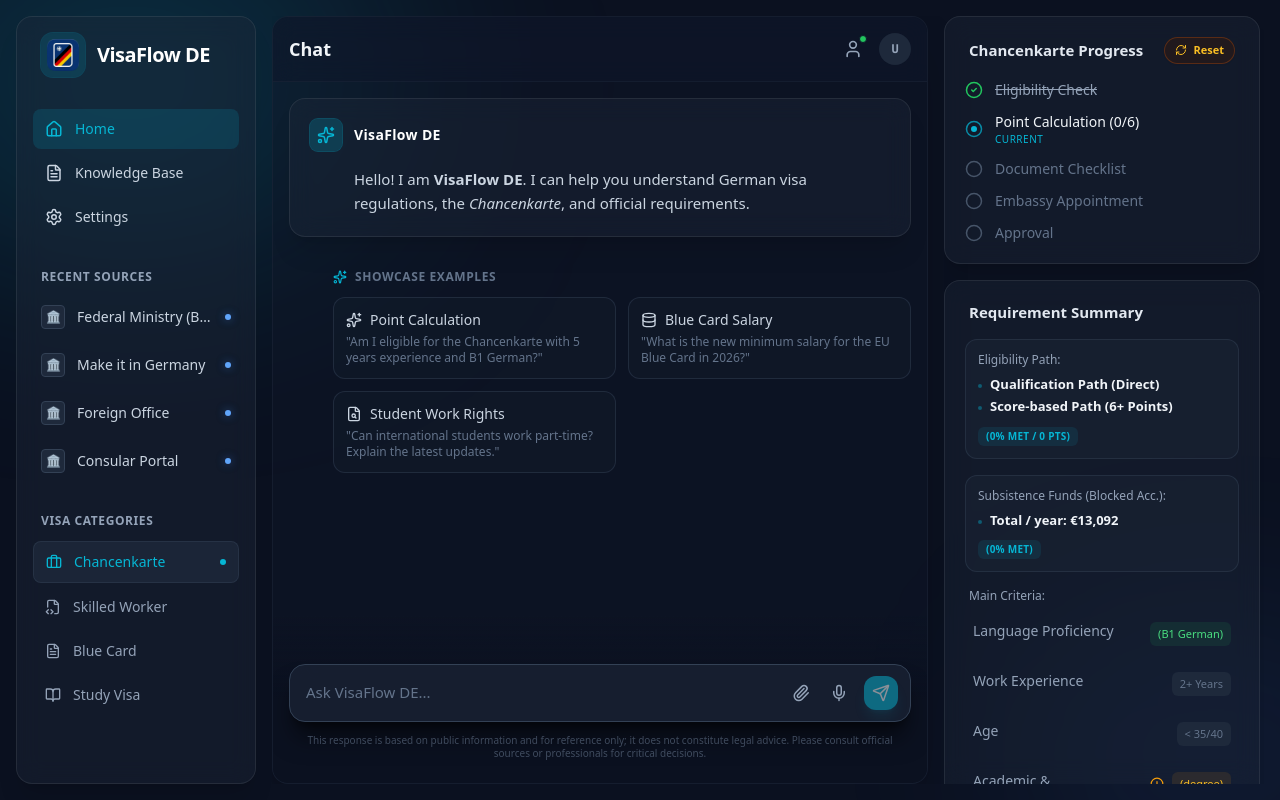
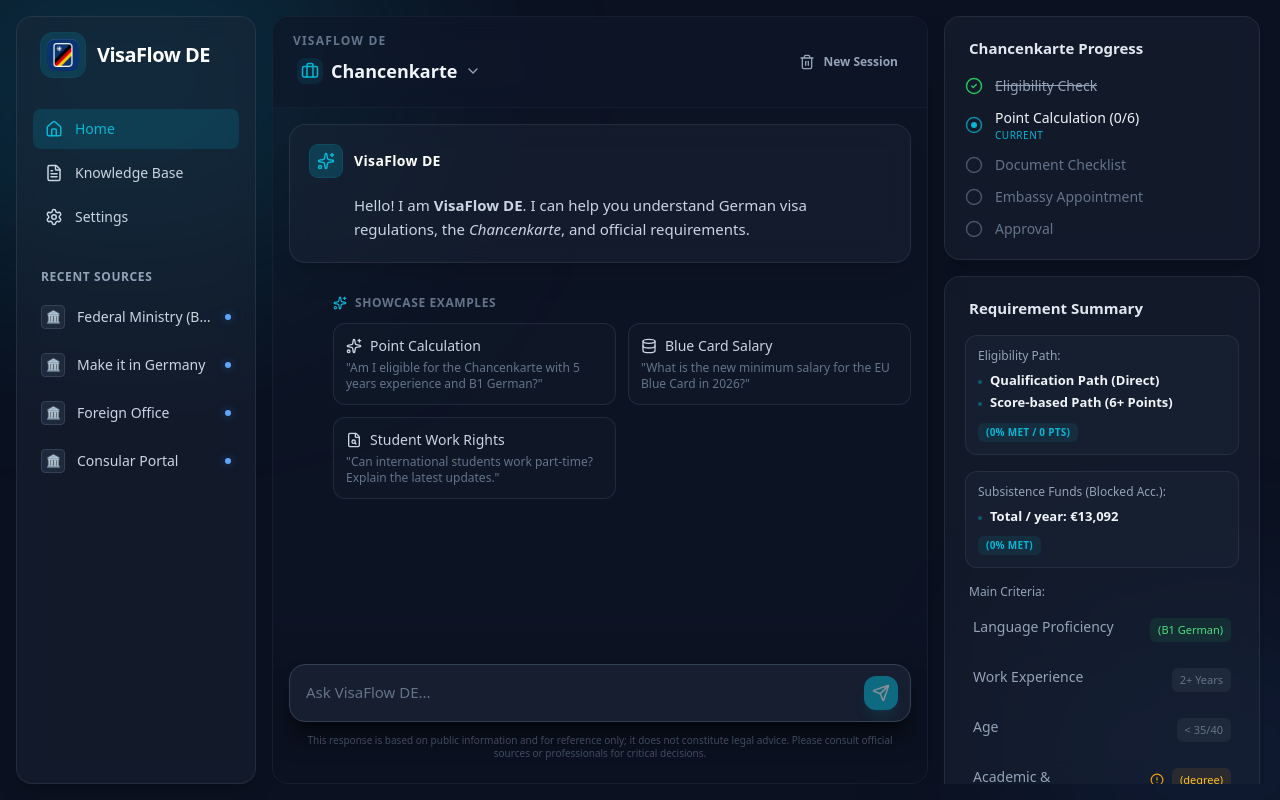
Before and after one commit to ToooAir/german-visa-rag, a React (Vite) app in the folder frontend/: page / in a window 1280 px wide. Built offline with nearby package versions, Linux system fonts and the light colour scheme.

Commit message:
feat: Implement visa category selection in the chat header and add new session functionality.

```diff
--- a/frontend/src/components/ChatArea.tsx
+++ b/frontend/src/components/ChatArea.tsx
@@ -2,15 +2,28 @@ import { useState, useRef, useEffect } from 'react';
 import ReactMarkdown from 'react-markdown';
 import remarkGfm from 'remark-gfm';
 import { motion, AnimatePresence } from 'framer-motion';
-import { MoreVertical, Paperclip, Mic, Send, User, ShieldCheck, ExternalLink, Loader2, Sparkles, Database, FileSearch } from 'lucide-react';
+import {
+  MoreVertical, Send, ShieldCheck, ExternalLink, Loader2, Sparkles,
+  Database, FileSearch, Trash2, ChevronDown, Briefcase,
+  Award, BadgeCheck, GraduationCap
+} from 'lucide-react';
 import { useChatStore, Message, Source } from '../stores/chatStore';
 import { useTranslation } from '../translations';
 
+// Mapping for visa categories: Store ID -> Display Metadata
+const VISA_METADATA: Record<string, { labelKey: string, icon: React.ElementType }> = {
+  chancenkarte: { labelKey: 'chancenkarte', icon: Briefcase },
+  skilled_worker: { labelKey: 'skilledWorker', icon: Award },
+  blue_card: { labelKey: 'blueCard', icon: BadgeCheck },
+  student_visa: { labelKey: 'studyVisa', icon: GraduationCap }
+};
+
 export function ChatArea({ className = '' }: { className?: string }) {
-  const { messages, isLoading, sendMessage } = useChatStore();
+  const { messages, sendMessage, isLoading, activeVisaCategory, setActiveVisaCategory } = useChatStore();
+  const { t } = useTranslation();
   const [input, setInput] = useState('');
+  const [isSelectorOpen, setIsSelectorOpen] = useState(false);
   const scrollContainerRef = useRef<HTMLDivElement>(null);
-  const { t } = useTranslation();
 
   // Auto-scroll to bottom
   useEffect(() => {
@@ -29,20 +42,94 @@ export function ChatArea({ className = '' }: { className?: string }) {
     }
   };
 
+  // Get current metadata
+  const currentMeta = VISA_METADATA[activeVisaCategory || 'chancenkarte'] || VISA_METADATA.chancenkarte;
+  const ActiveIcon = currentMeta.icon;
+
   return (
     <div className={`flex flex-col h-full bg-white/40 dark:bg-slate-900/40 rounded-2xl relative border border-slate-200/50 dark:border-slate-800/50 shadow-2xl overflow-hidden ${className}`}>
       {/* Header */}
-      <div className="flex items-center justify-between p-4 border-b border-slate-200/50 dark:border-slate-800/50 bg-white/50 dark:bg-slate-900/50 backdrop-blur-md z-10">
-        <h2 className="text-lg font-semibold text-slate-800 dark:text-slate-100 flex items-center gap-2">
-          {t.chatHeader} {isLoading && <Loader2 className="w-4 h-4 animate-spin text-accent" />}
-        </h2>
-        <div className="flex items-center gap-3 text-slate-500 dark:text-slate-400">
-          <button className="p-1 hover:text-slate-900 dark:hover:text-white transition-colors relative">
-            <User size={20} />
-            <div className="absolute top-0 right-0 w-2 h-2 bg-green-500 rounded-full border border-white dark:border-slate-900" />
-          </button>
-          <button className="p-1 hover:text-slate-900 dark:hover:text-white transition-colors bg-slate-200 dark:bg-slate-800 rounded-full w-8 h-8 flex items-center justify-center text-xs font-bold font-mono">
-            U
+      <div className="flex items-center justify-between p-4 border-b border-slate-200/50 dark:border-slate-800/50 bg-white/50 dark:bg-slate-900/50 backdrop-blur-md z-20">
+        <div className="flex items-center gap-3 relative">
+          <div className="flex flex-col">
+            <h2 className="text-xs font-bold text-slate-400 dark:text-slate-500 uppercase tracking-widest mb-0.5 ml-1">
+              VisaFlow DE
+            </h2>
+            <button
+              onClick={() => setIsSelectorOpen(!isSelectorOpen)}
+              className="flex items-center gap-2 px-2 py-1.5 rounded-xl hover:bg-slate-100 dark:hover:bg-slate-800 transition-colors group"
+            >
+              <div className="p-1 bg-accent/10 rounded-lg text-accent">
+                <ActiveIcon size={18} />
+              </div>
+              <span className="text-lg font-bold text-slate-800 dark:text-slate-100">
+                {activeVisaCategory ? (t as Record<string, any>)[currentMeta.labelKey] : t.chatHeader}
+              </span>
+              <ChevronDown size={16} className={`text-slate-400 transition-transform duration-300 ${isSelectorOpen ? 'rotate-180' : ''}`} />
+              {isLoading && <Loader2 className="w-4 h-4 animate-spin text-accent ml-1" />}
+            </button>
+          </div>
+
+          {/* Visa Selector Dropdown */}
+          <AnimatePresence>
+            {isSelectorOpen && (
+              <>
+                <motion.div
+                  initial={{ opacity: 0 }}
+                  animate={{ opacity: 1 }}
+                  exit={{ opacity: 0 }}
+                  className="fixed inset-0 z-30"
+                  onClick={() => setIsSelectorOpen(false)}
+                />
+                <motion.div
+                  initial={{ opacity: 0, y: 10, scale: 0.95 }}
+                  animate={{ opacity: 1, y: 0, scale: 1 }}
+                  exit={{ opacity: 0, y: 10, scale: 0.95 }}
+                  className="absolute top-[110%] left-0 w-64 bg-white dark:bg-slate-900 rounded-2xl border border-slate-200 dark:border-slate-800 shadow-2xl p-2 z-40 backdrop-blur-xl"
+                >
+                  <div className="flex flex-col gap-1">
+                    {Object.entries(VISA_METADATA).map(([id, meta]) => {
+                      const Icon = meta.icon;
+                      const isActive = activeVisaCategory === id;
+                      return (
+                        <button
+                          key={id}
+                          onClick={() => {
+                            setActiveVisaCategory(id);
+                            setIsSelectorOpen(false);
+                          }}
+                          className={`flex items-center gap-3 px-3 py-2.5 rounded-xl transition-all duration-200 ${
+                            isActive
+                              ? 'bg-accent/10 text-accent font-bold'
+                              : 'text-slate-600 dark:text-slate-400 hover:bg-slate-100 dark:hover:bg-slate-800 hover:text-slate-900 dark:hover:text-slate-200'
+                          }`}
+                        >
+                          <div className={`p-1.5 rounded-lg ${isActive ? 'bg-accent/20' : 'bg-slate-100 dark:bg-slate-800 text-slate-400'}`}>
+                            <Icon size={16} />
+                          </div>
+                          <span className="flex-1 text-left text-sm">{(t as Record<string, any>)[meta.labelKey]}</span>
+                          {isActive && <div className="w-1.5 h-1.5 rounded-full bg-accent shadow-[0_0_8px_rgba(var(--accent-rgb),0.5)]" />}
+                        </button>
+                      );
+                    })}
+                  </div>
+                </motion.div>
+              </>
+            )}
+          </AnimatePresence>
+        </div>
+        <div className="flex items-center gap-2">
+          <button
+            onClick={() => {
+              if (window.confirm(t.newSession + '?')) {
+                useChatStore.getState().newSession();
+              }
+            }}
+            className="flex items-center gap-2 px-3 py-1.5 rounded-xl text-slate-500 dark:text-slate-400 hover:text-rose-500 dark:hover:text-rose-400 hover:bg-rose-50 dark:hover:bg-rose-500/10 transition-all duration-200 group border border-transparent hover:border-rose-200 dark:hover:border-rose-500/20"
+            title={t.newSession}
+          >
+            <Trash2 size={16} className="group-hover:scale-110 transition-transform" />
+            <span className="text-xs font-semibold">{t.newSession}</span>
           </button>
         </div>
       </div>
@@ -52,7 +139,7 @@ export function ChatArea({ className = '' }: { className?: string }) {
         ref={scrollContainerRef}
         className="flex-1 overflow-y-auto p-4 flex flex-col gap-6 pb-24"
       >
-        <AnimatePresence>
+        <AnimatePresence initial={false}>
           {messages.map((msg) => (
             <ChatMessage key={msg.id} message={msg} />
           ))}
@@ -77,17 +164,11 @@ export function ChatArea({ className = '' }: { className?: string }) {
               }
             }}
             placeholder={t.askPlaceholder}
-            className="w-full bg-transparent text-slate-800 dark:text-slate-200 placeholder-slate-400 dark:placeholder-slate-500 py-4 pl-4 pr-32 outline-none text-[15px] resize-none overflow-hidden"
+            className="w-full bg-transparent text-slate-800 dark:text-slate-200 placeholder-slate-400 dark:placeholder-slate-500 py-4 pl-4 pr-14 outline-none text-[15px] resize-none overflow-hidden"
             rows={1}
             style={{ minHeight: '56px' }}
           />
           <div className="absolute right-3 flex items-center gap-1">
-            <button className="p-2 text-slate-500 dark:text-slate-400 hover:text-slate-800 dark:hover:text-slate-200 transition-colors rounded-lg hover:bg-slate-100/50 dark:hover:bg-slate-700/50" disabled={isLoading}>
-              <Paperclip size={18} />
-            </button>
-            <button className="p-2 text-slate-500 dark:text-slate-400 hover:text-slate-800 dark:hover:text-slate-200 transition-colors rounded-lg hover:bg-slate-100/50 dark:hover:bg-slate-700/50" disabled={isLoading}>
-              <Mic size={18} />
-            </button>
             <button
               onClick={handleSend}
               disabled={isLoading || !input.trim()}
--- a/frontend/src/components/InsightsPanel.tsx
+++ b/frontend/src/components/InsightsPanel.tsx
@@ -1,20 +1,20 @@
-import { CheckCircle2, Circle, AlertCircle, RefreshCw, Sparkles, FileText, CheckSquare } from 'lucide-react';
+import { CheckCircle2, Circle, AlertCircle, Sparkles, FileText, CheckSquare } from 'lucide-react';
 import { motion, AnimatePresence } from 'framer-motion';
 import { useChatStore } from '../stores/chatStore';
 import { useTranslation } from '../translations';
 
 export function InsightsPanel({ className = '' }: { className?: string }) {
-  const { checklist, requirements, activeVisaCategory, resetProgress } = useChatStore();
+  const { checklist, requirements, activeVisaCategory } = useChatStore();
   const { t, language } = useTranslation();
 
   // Map category to translation
   const getCategoryTitle = (cat: string | null) => {
     if (!cat) return '';
-    const key = cat.toLowerCase().replace(/\s+/g, '');
+    const key = cat.toLowerCase().replace(/[\s_-]+/g, '');
     if (key === 'chancenkarte') return t.chancenkarte;
-    if (key === 'skilledworker' || key === 'work_visa') return t.skilledWorker;
+    if (key === 'skilledworker' || key === 'skilled_worker') return t.skilledWorker;
     if (key === 'bluecard' || key === 'blue_card') return t.blueCard;
-    if (key === 'studyvisa' || key === 'student_visa') return t.studyVisa;
+    if (key === 'studentvisa' || key === 'student_visa' || key === 'studyvisa') return t.studyVisa;
     return cat;
   };
 
@@ -183,7 +183,7 @@ export function InsightsPanel({ className = '' }: { className?: string }) {
       return `0% ${t.met}`;
     };
 
-    if (cat === 'work_visa' || cat === 'skilledworker') {
+    if (cat === 'skilledWorker' || cat === 'work_visa') {
       const prog = checkStatus('1') || checkStatus('2') ? Math.round(((requirements.filter(r => r.id === '1' || r.id === '2').filter(r => r.status === 'required').length) / 2) * 100) : 0;
       cards.push({
         label: t.criteria.coreRequirement || 'Core Requirement',
@@ -250,7 +250,7 @@ export function InsightsPanel({ className = '' }: { className?: string }) {
       if (item.id === '3') {
          if (isFinMet && isLangMet && isQualMet && pts >= 6) displayItem.status = 'current';
       }
-    } else if (activeVisaCategory === 'blue_card') {
+    } else if (activeVisaCategory === 'blueCard' || activeVisaCategory === 'blue_card') {
       const isQualMet = requirements.some(r => r.id === '1' && r.status === 'required');
       const isContractMet = requirements.some(r => r.id === '2' && r.status === 'required');
       if (item.id === '1') {
@@ -264,7 +264,7 @@ export function InsightsPanel({ className = '' }: { className?: string }) {
       if (item.id === '3') {
          if (isQualMet && isContractMet) displayItem.status = 'current';
       }
-    } else if (activeVisaCategory === 'student_visa') {
+    } else if (activeVisaCategory === 'studyVisa' || activeVisaCategory === 'student_visa') {
       const isFinMet = requirements.some(r => r.id === '1' && r.status === 'required');
       const isLangMet = requirements.some(r => r.id === '2' && r.status === 'required');
       const isAdmitted = requirements.some(r => r.id === '4' && r.status === 'required');
@@ -279,7 +279,7 @@ export function InsightsPanel({ className = '' }: { className?: string }) {
       if (item.id === '3') {
         if (isAdmitted && isLangMet && isFinMet) displayItem.status = 'current';
       }
-    } else if (activeVisaCategory === 'work_visa') {
+    } else if (activeVisaCategory === 'skilledWorker' || activeVisaCategory === 'work_visa') {
       const isQualMet = requirements.some(r => r.id === '1' && r.status === 'required');
       const isLaborMet = requirements.some(r => r.id === '2' && r.status === 'required');
       if (item.id === '1') {
@@ -305,14 +305,6 @@ export function InsightsPanel({ className = '' }: { className?: string }) {
           <h3 className="text-[15px] font-semibold text-slate-800 dark:text-slate-200">
             {titlePrefix} {t.progress}
           </h3>
-          <button
-            onClick={resetProgress}
-            className="flex items-center gap-1.5 px-2.5 py-1 text-[11px] font-bold text-amber-600 dark:text-amber-400 bg-amber-50 dark:bg-amber-950/30 hover:bg-amber-100 dark:hover:bg-amber-900/40 rounded-full border border-amber-200/50 dark:border-amber-800/50 transition-all cursor-pointer group shadow-sm active:scale-95"
-            title={t.resetProgress}
-          >
-            <RefreshCw size={12} className="group-hover:rotate-180 transition-transform duration-500" />
-            <span>{t.reset}</span>
-          </button>
         </div>
         <div className="space-y-3">
           <AnimatePresence mode="popLayout">
--- a/frontend/src/components/Sidebar.tsx
+++ b/frontend/src/components/Sidebar.tsx
@@ -1,15 +1,10 @@
-import { Home, FileText, Settings, Briefcase, FileCode2, BookOpen } from 'lucide-react';
+import { Home, FileText, Settings } from 'lucide-react';
 import { NavLink } from 'react-router-dom';
 import { useChatStore } from '../stores/chatStore';
 import { useTranslation } from '../translations';
 
 export function Sidebar({ className = '' }: { className?: string }) {
-  const { activeVisaCategory, setActiveVisaCategory } = useChatStore();
   const { t } = useTranslation();
-
-  const handleCategoryClick = (category: string) => {
-    setActiveVisaCategory(category);
-  };
 
   return (
     <div className={`glass-panel flex flex-col p-4 h-full overflow-y-auto ${className}`}>
@@ -53,37 +48,6 @@ export function Sidebar({ className = '' }: { className?: string }) {
           ))}
         </div>
       </div>
-
-      {/* Visa Categories */}
-      <div>
-        <h2 className="text-xs font-semibold text-slate-500 dark:text-slate-400 uppercase tracking-wider px-2 mb-3">{t.visaCategories}</h2>
-        <div className="flex flex-col gap-1">
-          <CategoryItem
-            icon={<Briefcase size={16} />}
-            label={t.chancenkarte}
-            active={activeVisaCategory === 'chancenkarte'}
-            onClick={() => handleCategoryClick('chancenkarte')}
-          />
-          <CategoryItem
-            icon={<FileCode2 size={16} />}
-            label={t.skilledWorker}
-            active={activeVisaCategory === 'work_visa'}
-            onClick={() => handleCategoryClick('work_visa')}
-          />
-          <CategoryItem
-            icon={<FileText size={16} />}
-            label={t.blueCard}
-            active={activeVisaCategory === 'blue_card'}
-            onClick={() => handleCategoryClick('blue_card')}
-          />
-          <CategoryItem
-            icon={<BookOpen size={16} />}
-            label={t.studyVisa}
-            active={activeVisaCategory === 'student_visa'}
-            onClick={() => handleCategoryClick('student_visa')}
-          />
-        </div>
-      </div>
     </div>
   );
 }
@@ -122,15 +86,3 @@ function SourceItem({ title, url, favicon, official = false }: { title: string,
     </a>
   );
 }
-
-function CategoryItem({ icon, label, active = false, onClick }: { icon: React.ReactNode, label: string, active?: boolean, onClick?: () => void }) {
-  return (
-    <button onClick={onClick} className={`flex items-center gap-3 px-3 py-2.5 rounded-lg text-sm transition-colors ${
-      active ? 'bg-slate-200/80 dark:bg-slate-800/80 text-accent border border-slate-300/50 dark:border-slate-700/50' : 'text-slate-600 dark:text-slate-400 hover:text-slate-900 dark:hover:text-slate-200 hover:bg-slate-200/50 dark:hover:bg-slate-800/30'
-    }`}>
-      {icon}
-      <span className="flex-1 text-left">{label}</span>
-      {active && <div className="w-1.5 h-1.5 rounded-full bg-accent" />}
-    </button>
-  );
-}
--- a/frontend/src/stores/chatStore.ts
+++ b/frontend/src/stores/chatStore.ts
@@ -49,6 +49,7 @@ interface ChatState {
   updateMilestone: (milestoneId: string, status: 'completed' | 'current' | 'pending', autoDetected?: boolean) => void;
   updateRequirement: (id: string, value: string, status: 'required' | 'info' | 'warning') => void;
   sendMessage: (content: string) => Promise<void>;
+  newSession: () => void;
 }
 
 export const useChatStore = create<ChatState>()(
@@ -99,7 +100,7 @@ export const useChatStore = create<ChatState>()(
     let checklist: ChecklistItem[] = [];
     let requirements: Requirement[] = [];
 
-    if (cat === 'work_visa') {
+    if (cat === 'skilled_worker' || cat === 'skilledWorker') {
       checklist = [
         { id: '1', title: 'Professional Qualifications', status: 'pending' },
         { id: '2', title: 'Full-time Contract', status: 'pending' },
@@ -111,7 +112,7 @@ export const useChatStore = create<ChatState>()(
         { id: '3', label: '45+ Age Clause', value: '-', status: 'info' },
         { id: '4', label: 'Language (Flexible)', value: '-', status: 'info' }
       ];
-    } else if (cat === 'blue_card') {
+    } else if (cat === 'blue_card' || cat === 'blueCard') {
       checklist = [
         { id: '1', title: 'Degree Recognition', status: 'pending' },
         { id: '2', title: 'High Salary Threshold', status: 'pending' },
@@ -122,7 +123,7 @@ export const useChatStore = create<ChatState>()(
         { id: '2', label: 'German Full-time Contract', value: '-', status: 'info' },
         { id: '3', label: 'PR Bonus (Language)', value: '-', status: 'info' }
       ];
-    } else if (cat === 'student_visa') {
+    } else if (cat === 'student_visa' || cat === 'studyVisa') {
       checklist = [
         { id: '1', title: 'Finance & Language', status: 'pending' },
         { id: '2', title: 'University Admission', status: 'pending' },
@@ -131,7 +132,7 @@ export const useChatStore = create<ChatState>()(
       requirements = [
         { id: '1', label: 'Financial Proof', value: '-', status: 'info' },
         { id: '2', label: 'Language Ability', value: '-', status: 'info' },
-        { id: '3', label: 'Health Insurance', value: '-', status: 'info' },
+        { id: '3', label: 'Health Insurance', status: 'info', value: '-' },
         { id: '4', label: 'Pre-study Qualifications', value: '-', status: 'info' }
       ];
     } else {
@@ -227,10 +228,15 @@ export const useChatStore = create<ChatState>()(
         },
         body: JSON.stringify({
           query: content,
-          language: useSettingsStore.getState().language,
           visa_type: useChatStore.getState().activeVisaCategory || undefined,
-          requirements: get().requirements
-        }),
+          language: (window as any).VITE_LANG || 'zh-TW',
+          requirements: useChatStore.getState().requirements?.map(r => ({
+            id: r.id,
+            label: r.label,
+            value: r.value,
+            status: r.status
+          }))
+        })
       });
 
       if (!response.ok) {
@@ -344,6 +350,20 @@ export const useChatStore = create<ChatState>()(
     } finally {
       set({ isLoading: false });
     }
+  },
+
+  newSession: () => {
+    const welcomeMsg = get().messages.find(m => m.id === 'welcome') || {
+      id: 'welcome',
+      role: 'assistant',
+      content: 'Hello! I am **VisaFlow DE**. I can help you understand German visa regulations, the *Chancenkarte*, and official requirements.'
+    };
+
+    set({
+      messages: [welcomeMsg],
+      recentSources: []
+    });
+    get().resetProgress();
   }
 }), {
   name: 'visa-rag-chat-storage',
--- a/frontend/src/translations.ts
+++ b/frontend/src/translations.ts
@@ -31,6 +31,7 @@ export const translations = {
     showcaseExamples: 'Showcase Examples',
     you: 'You',
     disclaimer: 'This response is based on public information and for reference only; it does not constitute legal advice. Please consult official sources or professionals for critical decisions.',
+    newSession: 'New Session',
 
     // Insights
     progress: 'Progress',
@@ -57,6 +58,10 @@ export const translations = {
     skilledWorker: 'Skilled Worker',
     blueCard: 'Blue Card',
     studyVisa: 'Study Visa',
+    official: 'Official',
+    verified: 'Verified',
+    thirdParty: 'Third Party',
+    recently: 'Recently',
 
     // Showcase
     showcase: {
@@ -208,6 +213,7 @@ export const translations = {
     showcaseExamples: 'Beispiele ansehen',
     you: 'Sie',
     disclaimer: 'Diese Antwort basiert auf öffentlichen Informationen und dient nur zu Referenzzwecken; sie stellt keine Rechtsberatung dar. Bitte konsultieren Sie offizielle Quellen für wichtige Entscheidungen.',
+    newSession: 'Neue Sitzung',
 
     // Insights
     progress: 'Fortschritt',
@@ -234,6 +240,10 @@ export const translations = {
     skilledWorker: 'Fachkraft',
     blueCard: 'Blaue Karte EU',
     studyVisa: 'Visum zum Studium',
+    official: 'Offiziell',
+    verified: 'Verifiziert',
+    thirdParty: 'Drittanbieter',
+    recently: 'Vor kurzem',
 
     // Showcase
     showcase: {
@@ -385,6 +395,7 @@ export const translations = {
     showcaseExamples: '展示範例',
     you: '您',
     disclaimer: '本回答內容僅供參考，不構成法律建議。所有重要簽證決定請務必諮詢官方機構或專業法律人士。',
+    newSession: '新對話',
 
     // Insights
     progress: '當前進度',
@@ -411,6 +422,10 @@ export const translations = {
     skilledWorker: '技術人才簽證',
     blueCard: '藍卡 (Blue Card)',
     studyVisa: '就學簽證',
+    official: '官方',
+    verified: '已驗證',
+    thirdParty: '第三方',
+    recently: '最近',
 
     // Showcase
     showcase: {
```
Also changed, not shown: frontend/src/pages/DocumentsPage.tsx (+45 -28 lines).
